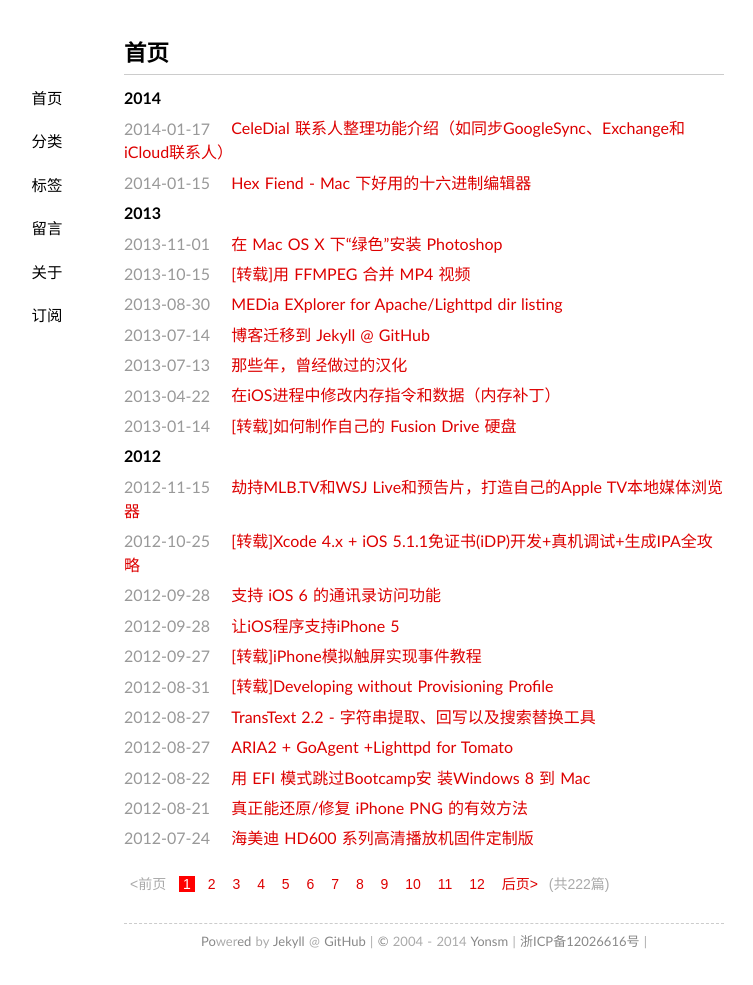
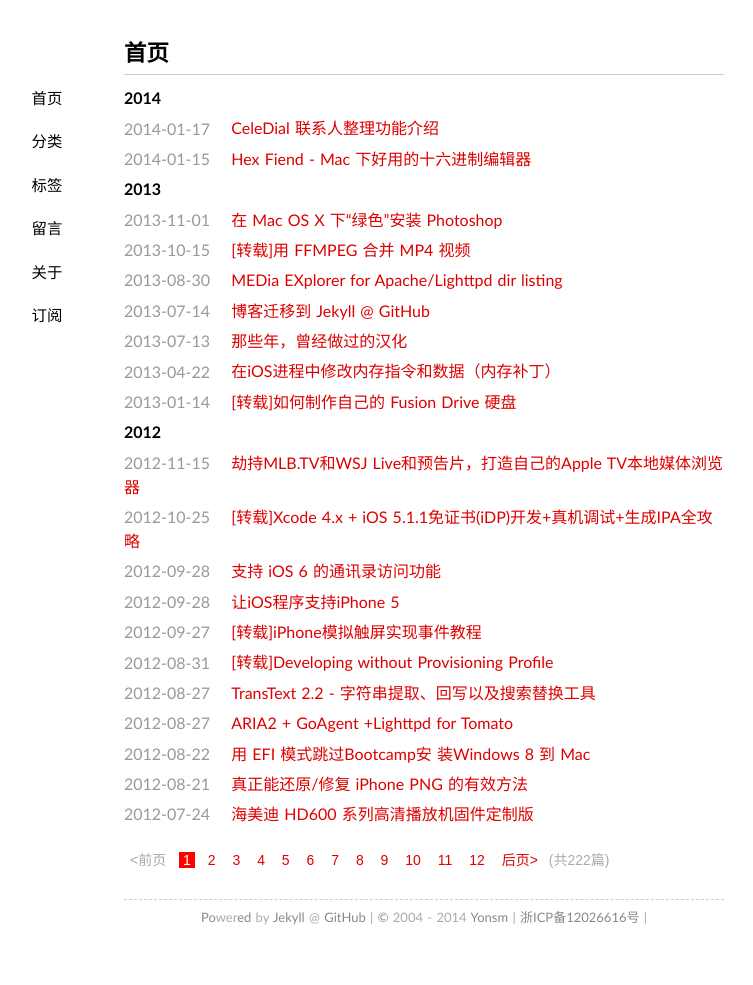
Before and after one commit to Yonsm/Yonsm.github.io, a Jekyll site: the page built from index.html, in a window 1280 px wide. Shown: the whole page, without its empty margins (216-969 px from the left). Built offline with Jekyll 4.4.1, drawn with Linux system fonts in a browser that asks for light colours; some web fonts are replaced; Markdown is read by kramdown in place of the engine named in the settings; the list of posts is cut into pages by our own code; comment, search, counter and statistics services are not loaded; after the commit the page ends 961 px from its top, so only the background shows below that.

Commit message:
Update 2014-01-17-contactfusion.md

```diff
--- a/_posts/2014-01-17-contactfusion.md
+++ b/_posts/2014-01-17-contactfusion.md
@@ -1,7 +1,7 @@
 ---
 date: 2014-01-17 22:33:17+00:00
 layout: post
-title: CeleDial 联系人整理功能介绍（如同步GoogleSync、Exchange和iCloud联系人）
+title: CeleDial 联系人整理功能介绍
 categories: 文档
 tags: 分享 iOS
 ---
```
